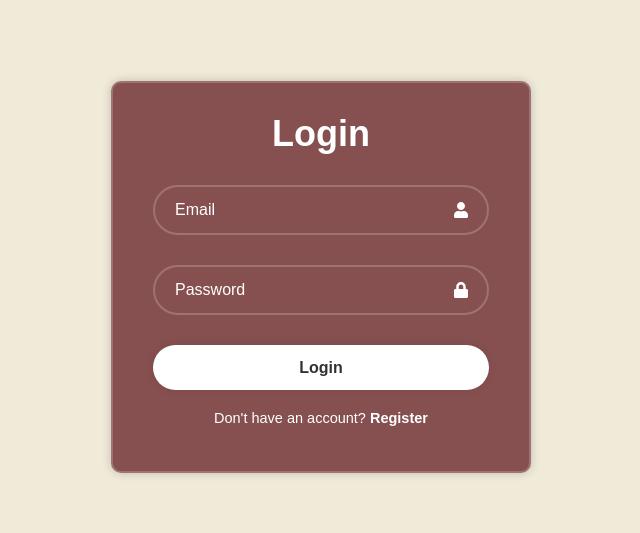
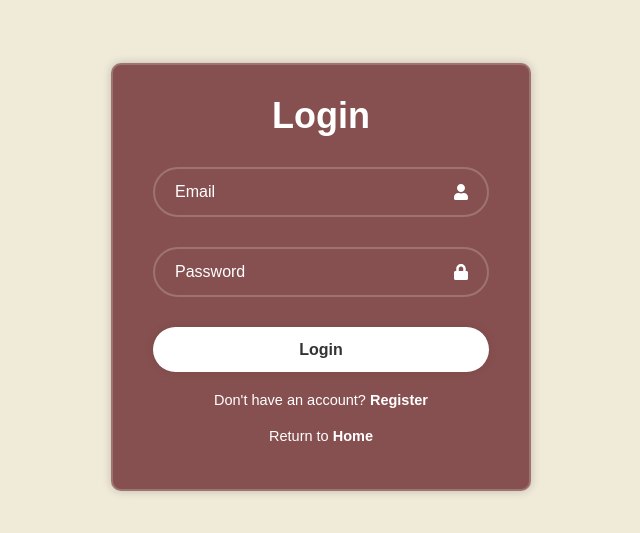
Before and after one commit to King-Kash/CS35L_GSW, a React (Vite) app in the folder client/: page /login in a window 1280 px wide. Shown: the part 123-656 px from the top of the page, without its empty margins (319-959 px from the left). Built offline with nearby package versions, Linux system fonts and the light colour scheme; no server answers.

Commit message:
Return home path added to the Login and Register forms

```diff
--- a/client/src/App.jsx
+++ b/client/src/App.jsx
@@ -23,7 +23,7 @@ function App() {
         <Route path="/map" element={<MapView />}/>
         <Route path="/profile" element={<ProtectedRoute><Profile /></ProtectedRoute>} />
         <Route path="/login" element={<Login />} />
-        <Route path="/register" element={<Register />} />
+        <Route path="/signup" element={<Register />} />
         <Route path="/locations" element={<Locations />} />
         <Route path="/location-view/:locationId" element={<LocationView />} />
         <Route path="/review" element={<ProtectedRoute><Review /></ProtectedRoute>} />
--- a/client/src/components/LoginForm.jsx
+++ b/client/src/components/LoginForm.jsx
@@ -66,6 +66,9 @@ const LoginForm = () => {
                 <div className='register-link'>
                     <p className='poppins-regular'>Don't have an account? <a href="/register">Register</a></p>
                 </div>
+                <div className='register-link'>
+                    <p className='poppins-regular'>Return to <a href="/">Home</a></p>
+                </div>
             </form>
         </div>
     </div>
--- a/client/src/components/RegisterForm.jsx
+++ b/client/src/components/RegisterForm.jsx
@@ -55,6 +55,9 @@ const RegisterForm = () => {
                 <div className='register-link'>
                     <p className='poppins-regular'>Have an account? <a href="/login">Login</a></p>
                 </div>
+                <div className='register-link'>
+                    <p className='poppins-regular'>Return to <a href="/">Home</a></p>
+                </div>
             </form>
         </div>
     </div>
```
